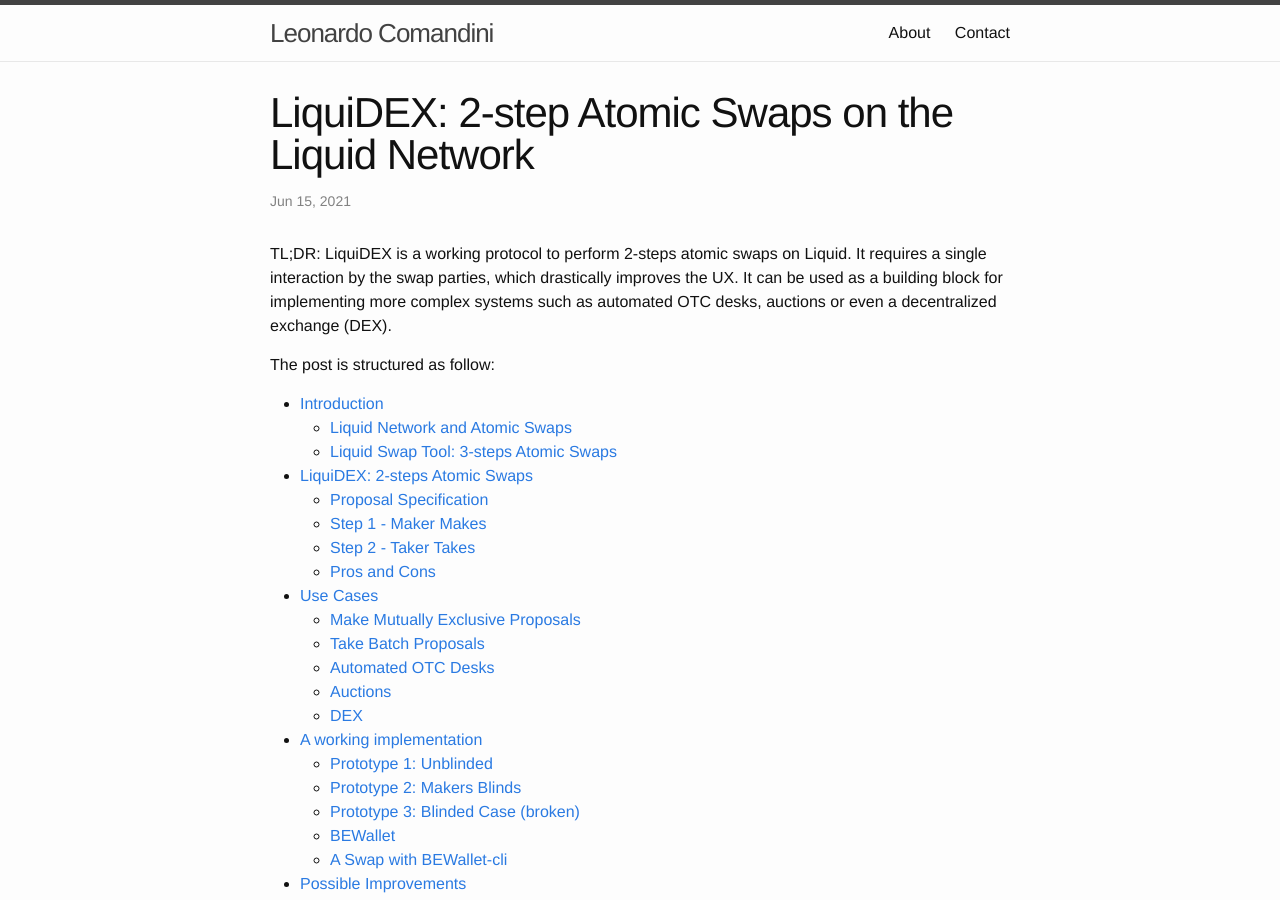
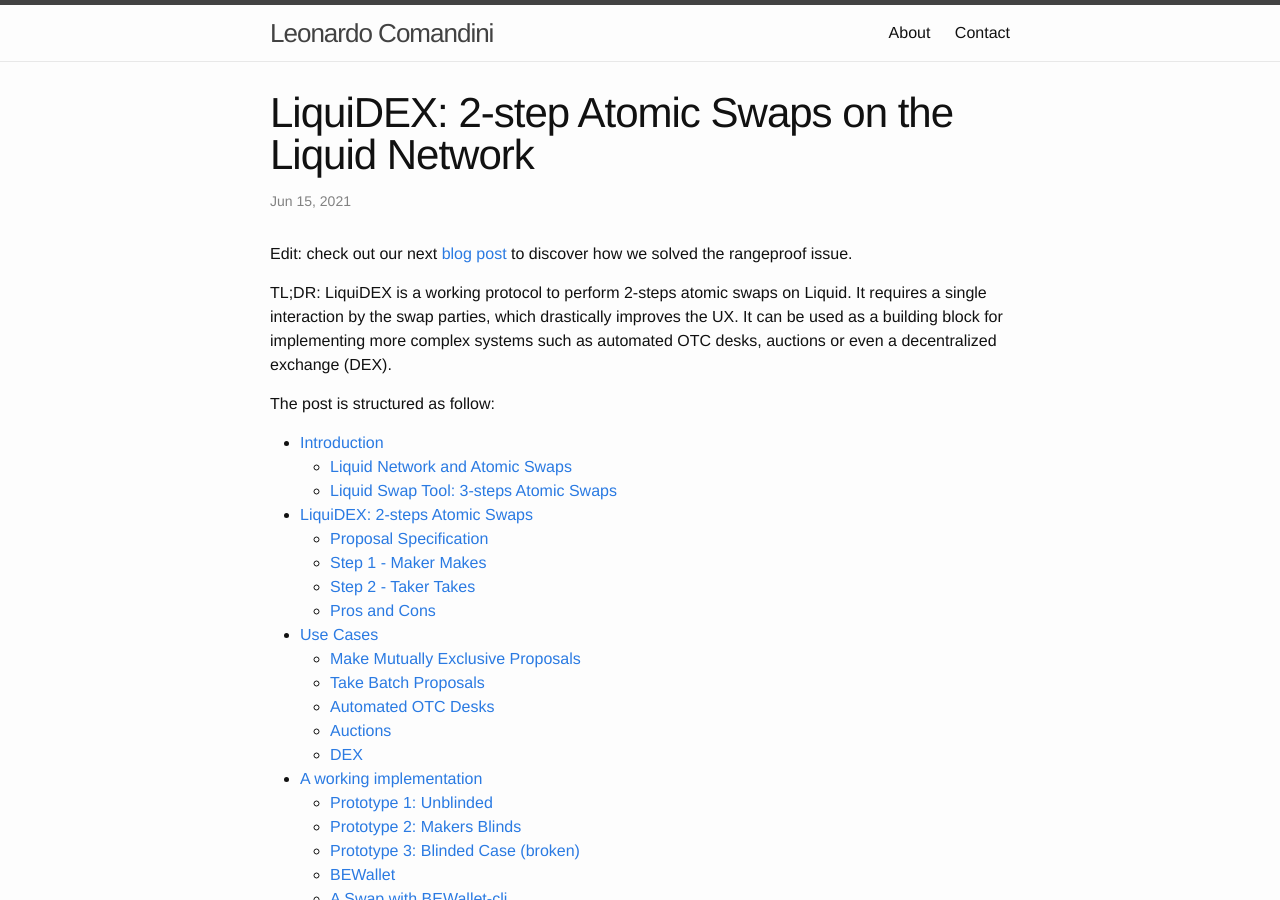
Before and after one commit to LeoComandini/leocomandini.github.io, a Jekyll site: the page built from _posts/2021-06-15-liquidex.md, in a window 1280 px wide and 900 px high. Built offline with Jekyll 4.4.1, drawn with Linux system fonts in a browser that asks for light colours.

Commit message:
Add link to new blog post in old one

```diff
--- a/_posts/2021-06-15-liquidex.md
+++ b/_posts/2021-06-15-liquidex.md
@@ -3,6 +3,8 @@ layout: post
 title:  "LiquiDEX: 2-step Atomic Swaps on the Liquid Network"
 date:   2021-06-15 17:00:00 +0200
 ---
+
+Edit: check out our next [blog post](https://leocomandini.github.io/2022/10/27/liquidexv1.html) to discover how we solved the rangeproof issue.
 
 TL;DR:
 LiquiDEX is a working protocol to perform 2-steps atomic swaps on Liquid.
```
